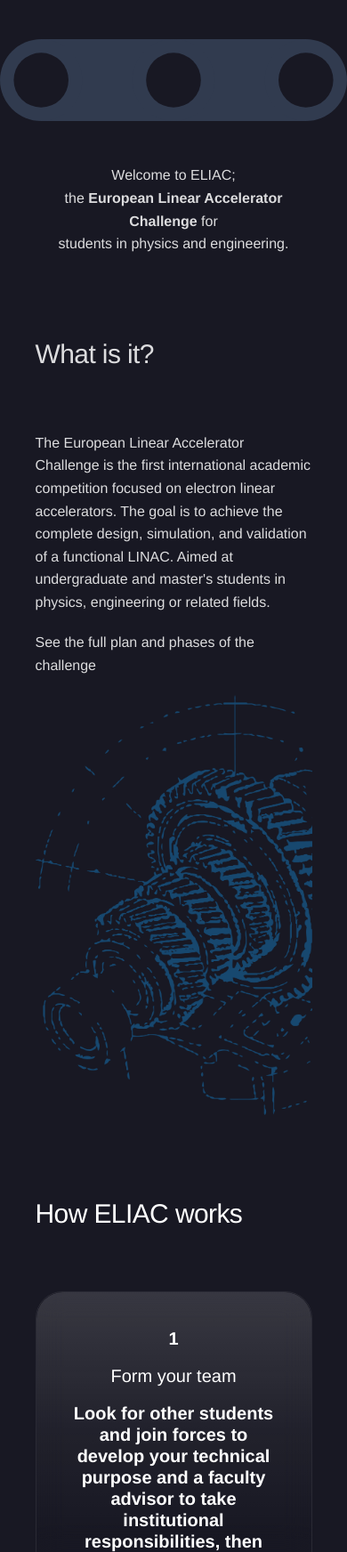
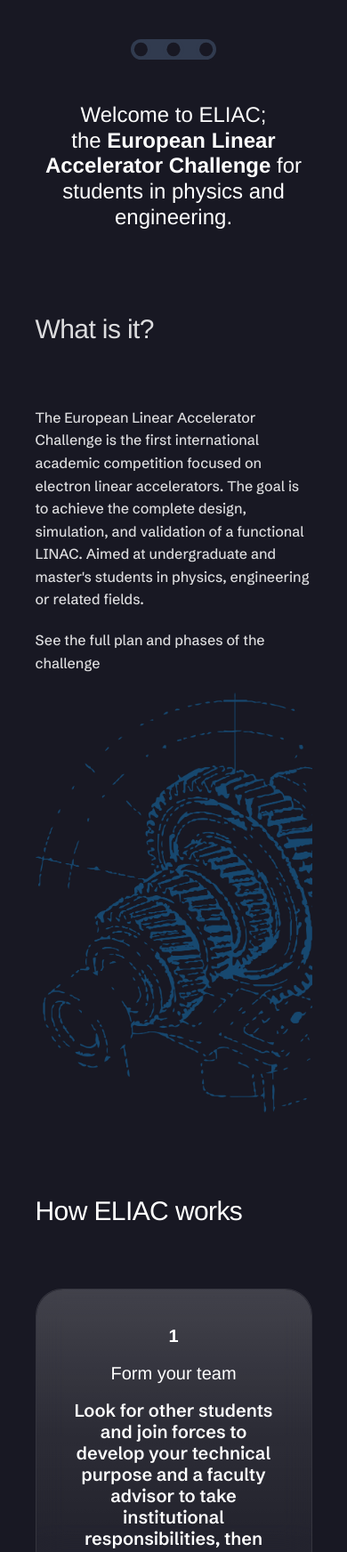
Before and after one commit to eliac-org/eliac-org.github.io, an Astro site: page / in a window 390 px wide. Shown: the part 860-2604 px from the top of the page at 89% size. Built offline with nearby package versions, Linux system fonts and the light colour scheme; Astro itself is replaced by a stand-in of ours; grey boxes are pictures that could not be loaded; a web font is replaced by a local one.

Commit message:
más refactor y un divider que se escapó

```diff
--- a/src/components/Home/HeroHome.astro
+++ b/src/components/Home/HeroHome.astro
@@ -17,66 +17,13 @@
     </h1>
   </div>
 </section>
-<img src="/DividerIcon.svg" class="divider-icon">   </img>
-<section class = "contenedor">
-  <header class="text-muted welcome_to_eliac">
+
+<img src="/DividerIcon.svg" class="divider-icon"/>
+
+<section class="contenedor">
+  <header class="subtitle">
     <p>Welcome to ELIAC;</p>
     <p>the <b>European Linear Accelerator Challenge</b> for</p>
     <p>students in physics and engineering.</p>
   </header>
 </section>
-<style>
-  .hero {
-  position: relative;
-  height: 100vh;
-  width: 100%;
-  overflow: hidden;
-}
-
-.hero-video {
-  position: absolute;
-  inset: 0;
-  width: 100%;
-  height: 100%;
-  object-fit: cover;
-}
-
-.hero-content {
-  position: relative;
-  z-index: 2;
-  height: 100%;
-  max-width: 900px;
-  margin: auto;
-  display: flex;
-  flex-direction: column;
-  justify-content: center;
-  align-items: center;
-  gap: 1rem;
-
-  text-align: center;
-  color: white;
-
-  animation: fadeUp 1.2s ease-out;
-}
-.welcome_to_eliac{ text-align: center;}
-
-@keyframes fadeUp {
-  from {
-    opacity: 0;
-    transform: translateY(30px);
-  }
-  to {
-    opacity: 1;
-    transform: translateY(0);
-  }
-}
-
-.hero-content h1 {
-  font-size: clamp(2.5rem, 5vw, 4rem);
-}
-
-.hero-content p {
-  font-size: 1.25rem;
-  opacity: 0.9;
-}
-</style>
--- a/src/components/Home/HowELIACWorks.astro
+++ b/src/components/Home/HowELIACWorks.astro
@@ -25,7 +25,7 @@ const steps = [
 
   <div class="slider-movil">
     {steps.map((step) => (
-      <div class="card">
+      <div class="card info-card">
         <span class="card-number">{step.number}</span>
         <h3 class="card-title">{step.title}</h3>
         <p class="card-text">{step.text}</p>
@@ -35,6 +35,57 @@ const steps = [
 </section>
 
 <style>
+  /* ─── Tarjeta Info (Efectos Glassmorphism y Hover) ───── */
+.info-card {
+  background-color: color-mix(in srgb, var(--c-white) 5%, transparent);
+  padding: 2.5rem 2rem;
+  gap: var(--gap, 2.5rem);
+  text-align: center;
+
+  backdrop-filter: blur(16px);
+  -webkit-backdrop-filter: blur(8px);
+  border: 1px solid color-mix(in srgb, var(--c-white) 8%, transparent);
+  transition: box-shadow 0.25s ease;
+}
+
+.info-card::before {
+  content: "";
+  position: absolute;
+  inset: 0;
+  border-radius: inherit;
+  background: linear-gradient(
+    180deg,
+    color-mix(in srgb, var(--c-white) 14%, transparent),
+    color-mix(in srgb, var(--c-white) 4%, transparent) 40%,
+    transparent 70%
+  );
+  pointer-events: none;
+}
+
+.info-card::after {
+  content: "";
+  position: absolute;
+  inset: -6px;
+  border-radius: inherit;
+  background: linear-gradient(
+    120deg,
+    var(--c-blue-light),
+    var(--c-accent)
+  );
+  opacity: 0;
+  filter: blur(80px);
+  z-index: -1;
+  transition: opacity 2s ease;
+}
+
+.info-card:hover {
+  box-shadow: 0 16px 32px color-mix(in srgb, var(--c-dark) 80%, transparent);
+}
+
+.info-card:hover::after {
+  opacity: 0.6;
+}
+
 .slider-movil {
     display: grid;
     grid-template-columns: repeat(auto-fit,minmax(15rem, 1fr));
@@ -42,6 +93,7 @@ const steps = [
     gap: 1rem;
     align-items: stretch;
   }
+
 .card-number {
     font-family: var(--ff-display);
     font-size: var(--fs-h4);
--- a/src/components/Home/WhatIsIt.astro
+++ b/src/components/Home/WhatIsIt.astro
@@ -2,7 +2,7 @@
 // WhatIsIt.astro
 ---
 
-<section class="contenedor">
+  <section class="contenedor">
   <div class="grid-split">
     <div class="content flow text-muted">
       <h2 class="h2-margin">What is it?</h2>
--- a/src/layouts/Footer.astro
+++ b/src/layouts/Footer.astro
@@ -3,6 +3,7 @@
 ---
 
 <footer>
+<img src="/DividerIcon.svg" class="divider-icon"/>
 
   <div class="contenedor">
     <div class="grid-split footer-grid">
--- a/src/styles/globals.css
+++ b/src/styles/globals.css
@@ -1,4 +1,7 @@
-/* ─── Reset ─────────────────────────────────────────────── */
+/* ─── Google Fonts import ───────────────────────────────── */
+@import url('https://fonts.googleapis.com/css2?family=Schibsted+Grotesk:wght@400;500;600;700&display=swap');
+
+
 *, *::before, *::after {
   margin: 0;
   padding: 0;
@@ -7,8 +10,6 @@
 
 html { font-size: 100%; scroll-behavior: smooth; }
 
-/* ─── Google Fonts import ───────────────────────────────── */
-@import url('https://fonts.googleapis.com/css2?family=Schibsted+Grotesk:wght@400;500;600;700&display=swap');
 
 /* ─── Design Tokens — Desktop (min-width: 1512px) ──────── */
 :root {
@@ -44,7 +45,6 @@ html { font-size: 100%; scroll-behavior: smooth; }
   --gap: 2.5rem;
   --nav-h:         5rem;
 
-
   /* Spacing scale */
   --space-section: 6rem;
   --space-section-inline: clamp(1.25rem, 4vw, 2.5rem);
@@ -70,8 +70,17 @@ h1 { font-size: var(--fs-h1); line-height: 0.92; letter-spacing: -0.03em; }
 h2 { font-size: var(--fs-h2); line-height: 1;    letter-spacing: -0.02em; }
 h3 { font-size: var(--fs-h3); line-height: 1; }
 .h2-margin { margin-bottom: 7.5rem; }
+
+
 /* ─── Utilidades ────────────────────────────────────────── */
 
+
+.subtitle {
+  font-family: var(--ff-display); /* Equivalente a Clash Grotesk */
+  font-weight: 400;
+  font-size: var(--fs-h3);        /* Equivalente a 48px (3rem) */
+  text-align: center;
+}
 .text-muted {
   opacity: 0.85;
   line-height: 1.6;
@@ -86,6 +95,62 @@ h3 { font-size: var(--fs-h3); line-height: 1; }
   align-items: center;
 }
 
+.text-center { text-align: center; }
+.text-left { text-align: left; }
+.items-start { align-items: flex-start; }
+
+/* ─── hero ──────────────────────────────*/
+  .hero {
+  position: relative;
+  height: 100dvh;
+  width: 100%;
+  overflow: hidden;
+}
+
+.hero-video {
+  position: absolute;
+  inset: 0;
+  height: 100%;
+  width: 100%;
+  object-fit: cover;
+}
+
+.hero-content {
+  position: relative;
+  z-index: 2;
+  height: 100%;
+  max-width: 900px;
+  margin: auto;
+  display: flex;
+  flex-direction: column;
+  justify-content: center;
+  align-items: center;
+  gap: 1rem;
+  text-align: center;
+  color: white;
+  animation: fadeUp 1.2s ease-out;
+}
+
+
+.hero-content h1 {
+  font-size: clamp(2.5rem, 5vw, 4rem);
+}
+
+.hero-content p {
+  font-size: 1.25rem;
+  opacity: 0.9;
+}
+
+@keyframes fadeUp {
+  from {
+    opacity: 0;
+    transform: translateY(30px);
+  }
+  to {
+    opacity: 1;
+    transform: translateY(0);
+  }
+}
 /* ─── Contenedor ───────────────────────────────────────── */
 .contenedor {
   width: 100%;
@@ -192,74 +257,19 @@ img { width: 100%; height: auto; object-fit: cover; display: flex; }
 .card {
   position: relative;
   overflow: hidden;
-
-  backdrop-filter: blur(16px);
-  -webkit-backdrop-filter: blur(8px);
-
   border-radius: 30px;
-  padding: 2.5rem 2rem;
-
-  border: 1px solid color-mix(in srgb, var(--c-white) 8%, transparent);
-
   display: flex;
   flex-direction: column;
-  gap: var(--gap, 2.5rem);
-  text-align: center;
-
-  transition: box-shadow .25s ease;
 }
 
-.card::before {
-  content: "";
-  position: absolute;
-  inset: 0;
-  border-radius: inherit;
-
-  background: linear-gradient(
-    180deg,
-    color-mix(in srgb, var(--c-white) 14%, transparent),
-    color-mix(in srgb, var(--c-white) 4%, transparent) 40%,
-    transparent 70%
-  );
-
-  pointer-events: none;
-}
-
-.card::after {
-  content: "";
-  position: absolute;
-  inset: -6px;
-  border-radius: inherit;
-
-  background: linear-gradient(
-    120deg,
-    var(--c-blue-light),
-    var(--c-accent)
-  );
-
-  opacity: 0;
-  filter: blur(80px);
-  z-index: -1;
-
-  transition: opacity 2s ease;
-}
-
-.card:hover {
-  box-shadow: 0 16px 32px rgba(0,0,0,0.22);
-}
-
-.card:hover::after {
-  opacity: 0.6;
-}
-
-  .card-title {
+.card-title {
     font-size: var(--fs-h4);
     font-weight: 500;
-  }
-  .card-text {
+}
+.card-text {
     font-size: var(--fs-h5);
     font-weight: 600;
-  }
+}
 
 /* ─── Divider ───────────────────────────────────────────── */
 .divider {
@@ -270,6 +280,11 @@ img { width: 100%; height: auto; object-fit: cover; display: flex; }
   max-width: var(--container);
 }
 
+.divider-icon{
+  max-width: 6rem;
+  margin-inline: auto;
+
+}
 /* ─── Tablet ────────────────────────────── */
 @media (max-width: 1511px) {
   :root {
```
Lines whose indentation alone changed are shown as unchanged.
